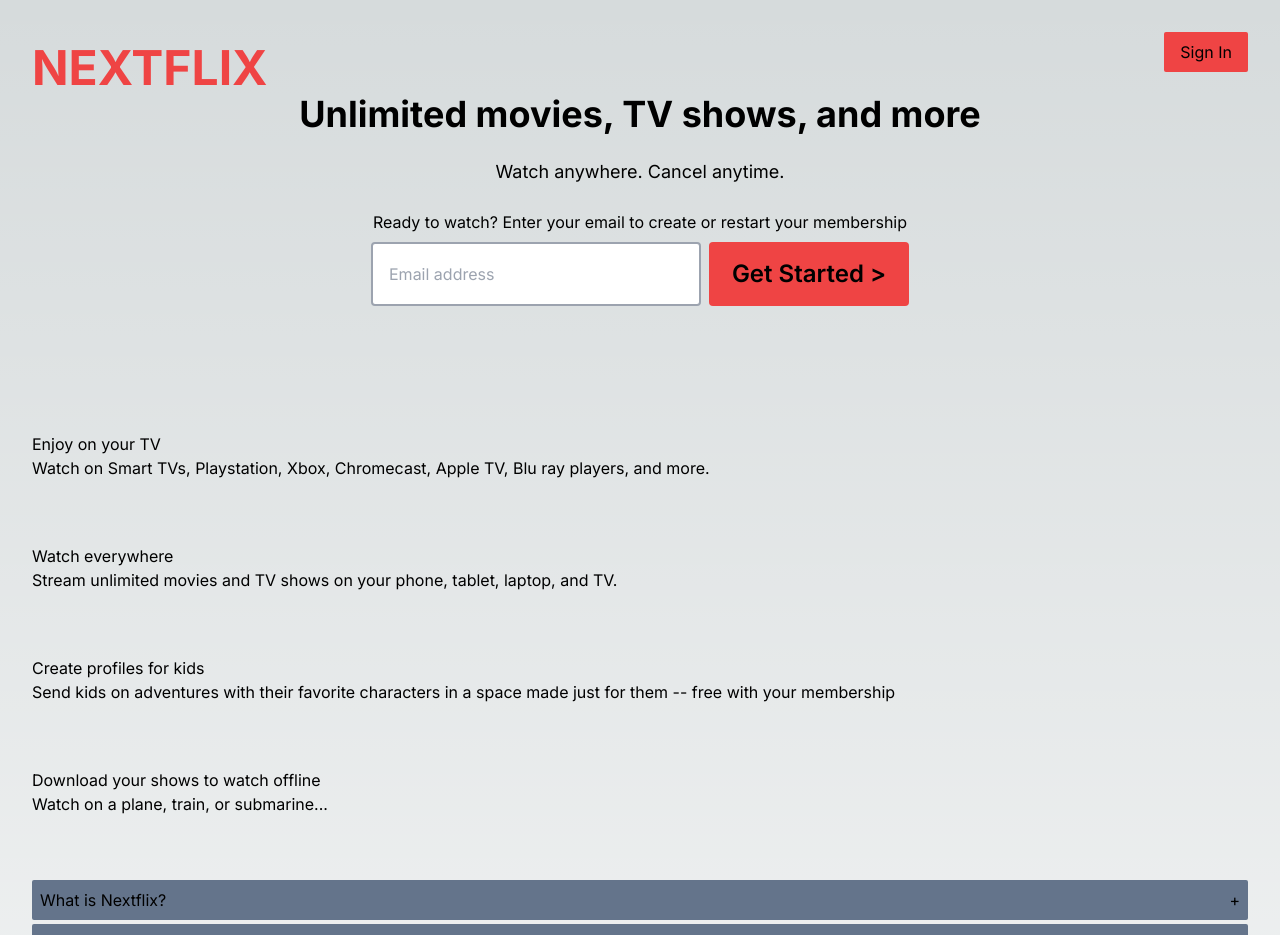
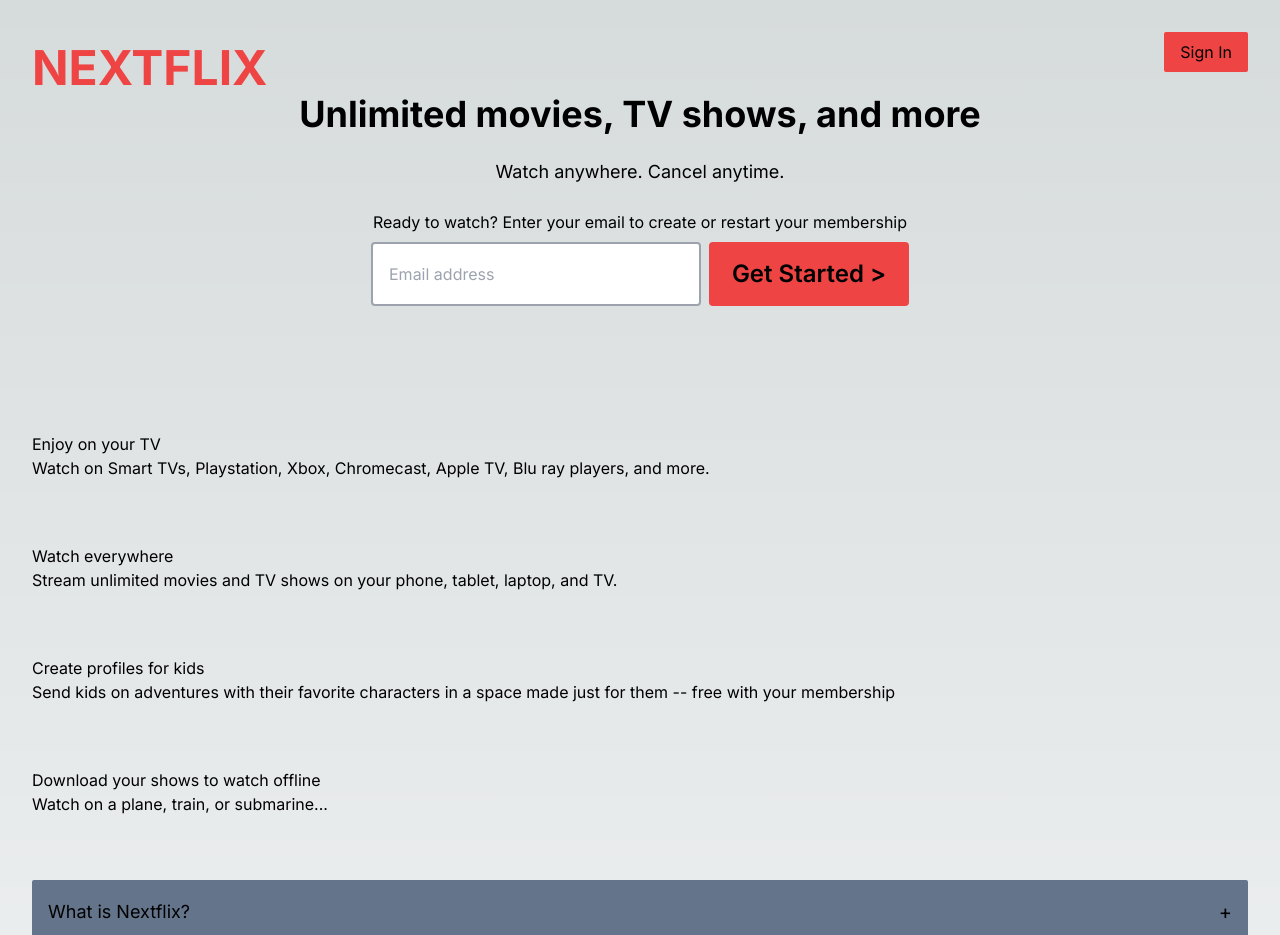
Before and after one commit to gtstarnes/nextflix, a Next.js app: page / in a window 1280 px wide. Shown: the top 935 px of the page. Built offline with nearby package versions, Linux system fonts and the light colour scheme.

Commit message:
added styles to button

```diff
--- a/app/components/FAQS/Faqs.tsx
+++ b/app/components/FAQS/Faqs.tsx
@@ -28,9 +28,9 @@ const Faqs = () => {
         {faqs.map(faq => {
           return (
             <div key={faq.id} className="w-full">
-              <button className="w-full h-10 bg-slate-500 rounded-sm flex justify-between items-center p-2" onClick={() => changeActivePanel(faq.id)}>{faq.question} <span>{togglePanel(faq.id)}</span></button>
+              <button className="w-full h-16 bg-slate-500 rounded-sm flex justify-between items-center p-4 text-lg" onClick={() => changeActivePanel(faq.id)}>{faq.question} <span className="text-xl">{togglePanel(faq.id)}</span></button>
               <div>
-                <p className={activePanel === faq.id ? "answer panel-opened" : "answer panel-closed"}>{faq.answer}</p>
+                <p className={activePanel === faq.id ? "answer panel-opened" : "answer panel-closed"}>{faq.answer.split('\n\n')}</p>
               </div>
             </div>
           )
```
